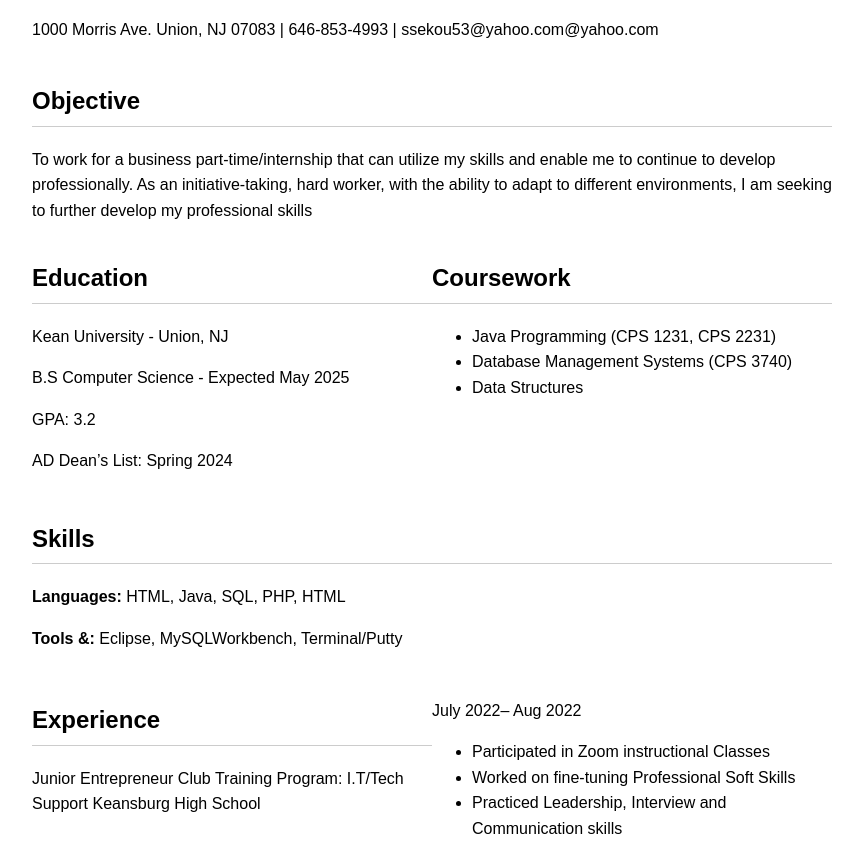
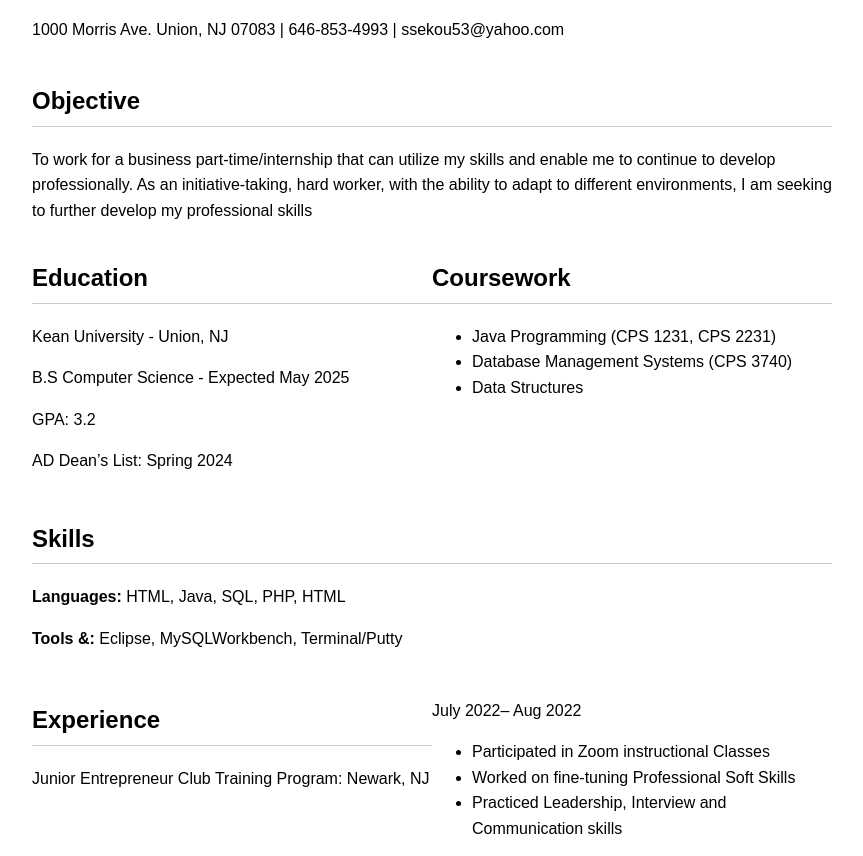
Before and after one commit to ssekou53/CompSci, a plain HTML site: page index.html in a window 1280 px wide. Shown: the part 96-952 px from the top of the page, without its empty margins (208-1071 px from the left). Drawn offline with Linux system fonts and the light colour scheme.

Commit message:
Update index.html

```diff
--- a/index.html
+++ b/index.html
@@ -1,7 +1,7 @@
 <html lang="en"><head>
     <meta charset="UTF-8">
     <meta name="viewport" content="width=device-width, initial-scale=1.0">
-    <title>Christian Rasmussen - Resume</title>
+    <title>Sekou Soumahoro - Resume</title>
     <style>
         body {
             font-family: Arial, sans-serif;
@@ -78,7 +78,7 @@
             <div>
                 <h1>Sekou Soumahoro</h1>
                 <div class="contact-info">
-                    <p>1000 Morris Ave. Union, NJ 07083 | 646-853-4993 | ssekou53@yahoo.com@yahoo.com</p>
+                    <p>1000 Morris Ave. Union, NJ 07083 | 646-853-4993 | ssekou53@yahoo.com</p>
                 </div>
             </div>
         </header>
@@ -115,7 +115,7 @@
         <div class="experience">
             <div>
                 <h2>Experience</h2>
-                <p>Junior Entrepreneur Club Training Program: I.T/Tech Support Keansburg High School</p>
+                <p>Junior Entrepreneur Club Training Program: Newark, NJ</p>
             </div>
             <div>
                 <p>July 2022– Aug 2022</p>
```
